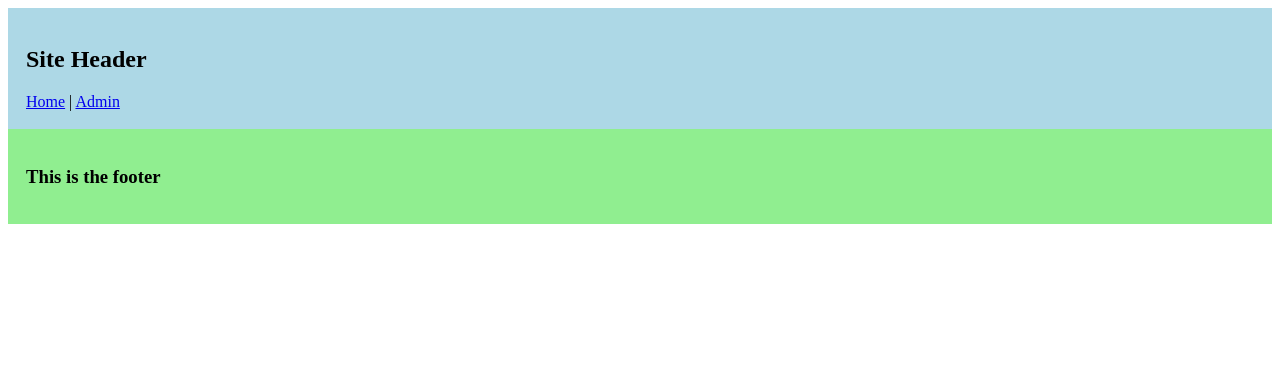
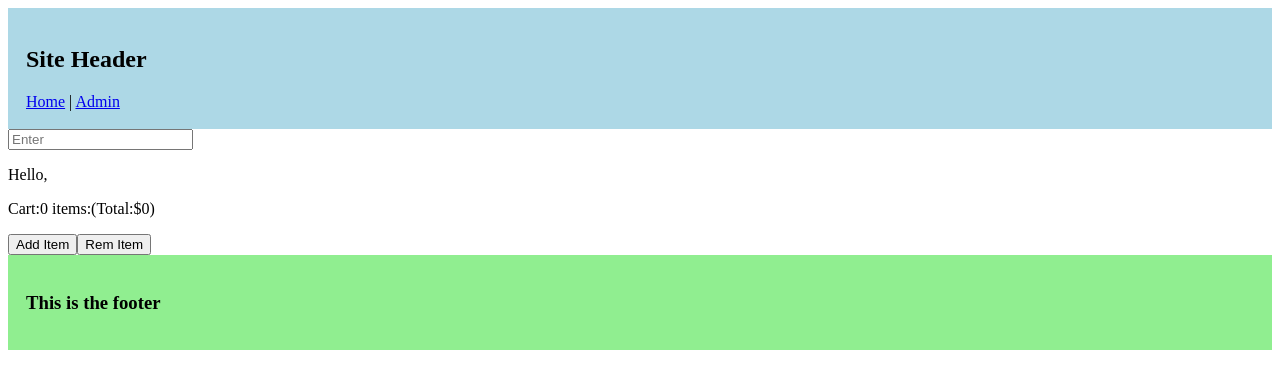
Before and after one commit to NipunShrivats/Nuxt_js, a Nuxt app: page /reactive in a window 1280 px wide. Shown: the top 388 px of the page. Built offline with nearby package versions, Linux system fonts and the light colour scheme.

Commit message:
directives

```diff
--- /dev/null
+++ b/app/pages/reactive.vue
@@ -0,0 +1,41 @@
+<template>
+  <div>
+    <input v-model="name" type="text" placeholder="Enter" />
+    <p>Hello, {{ name }}</p>
+    <p>Cart:{{ cart.items.length }} items:(Total:${{ cart.total }})</p>
+
+    <button @click="addItem">Add Item</button>
+    <button @click="remItem">Rem Item</button>
+    <p v-if="isBigCart">Wow! You have a big cart</p>
+  </div>
+</template>
+
+<script setup>
+import { ref, reactive, computed, watch } from "vue";
+
+// Ref for name
+const name = ref("");
+
+// recative for object
+const cart = reactive({
+  items: [],
+  total: 0,
+});
+
+//
+const isBigCart = computed(() => cart.items.length >= 3);
+
+// watching value change
+watch(name, (newVal, oldval) => {
+  console.log(`Name changed from ${oldval} to ${newVal}`);
+});
+//
+function addItem() {
+  cart.items.push("item");
+  cart.total += 100;
+}
+function remItem() {
+  cart.items.pop("item");
+  cart.total -= 100;
+}
+</script>
```
